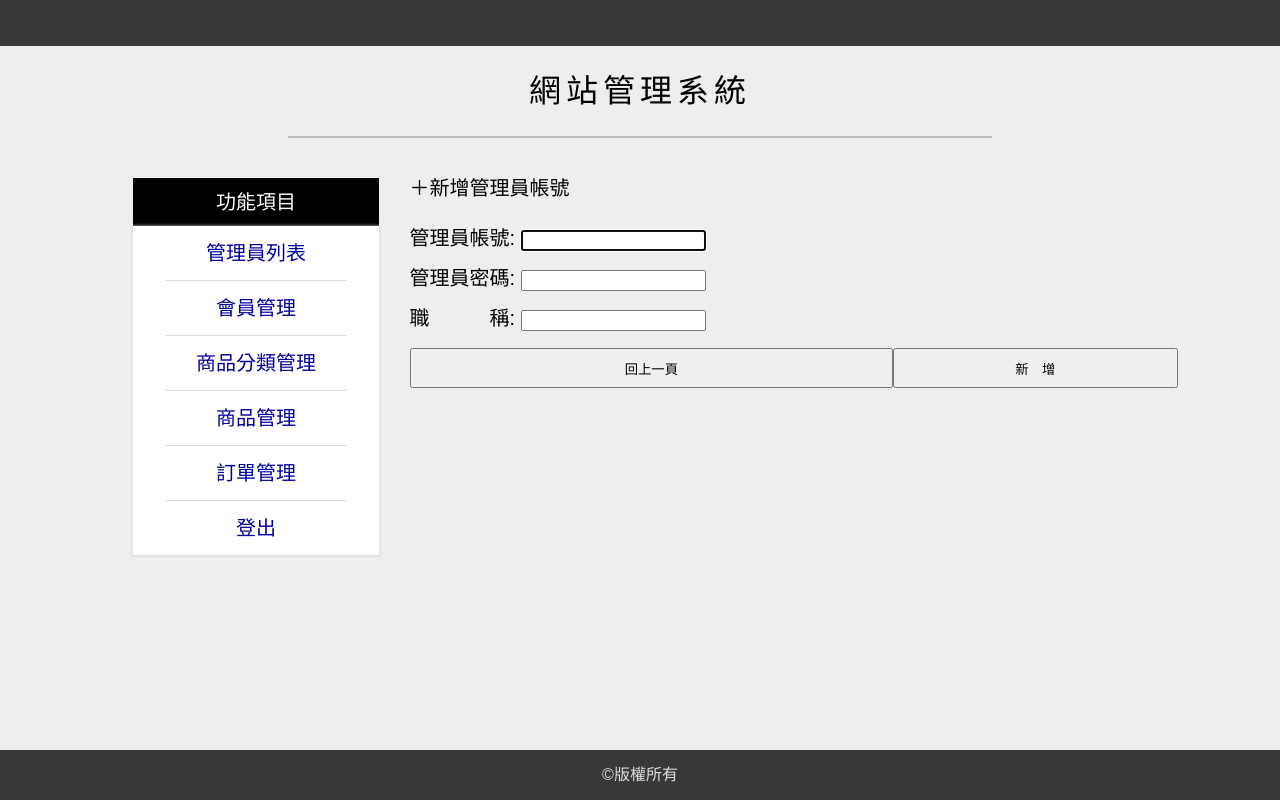
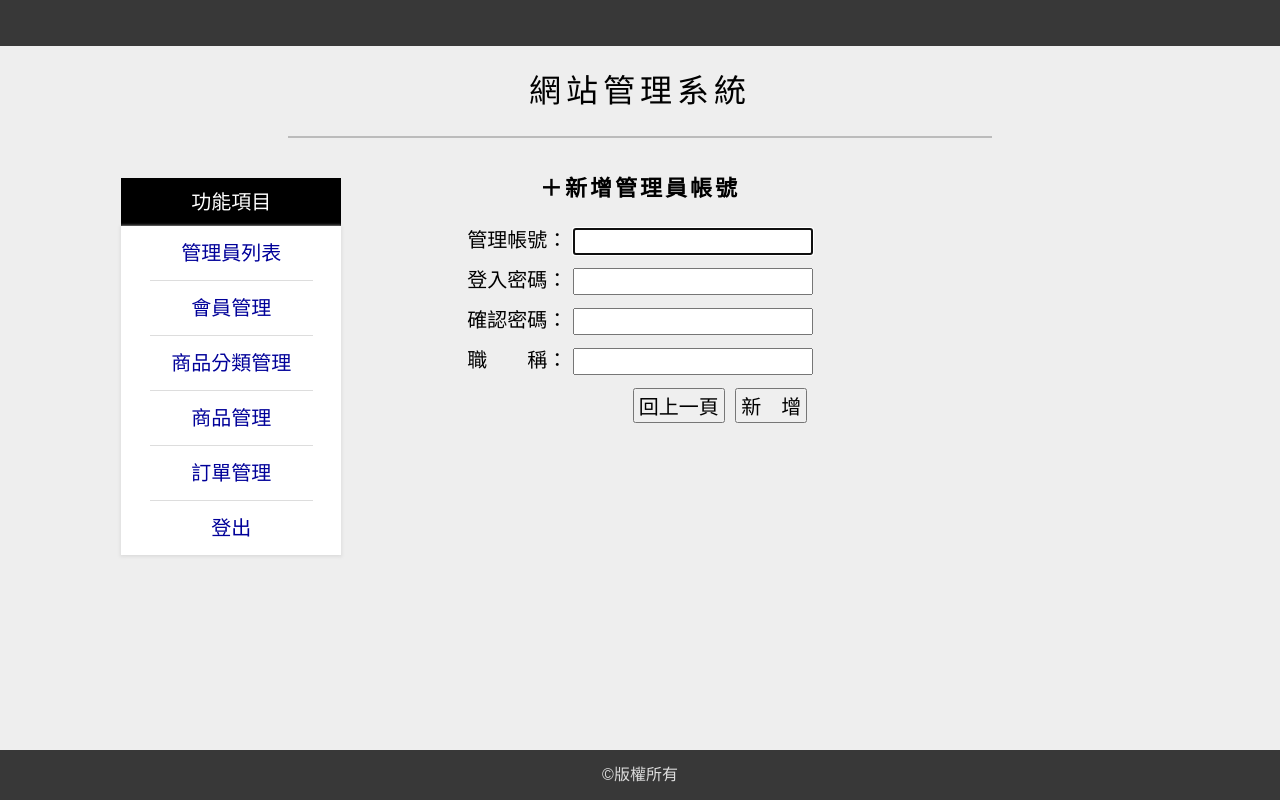
Before and after one commit to Neoevans8763/shopDemo, a PHP site: page /admin/accountAdd.php in a window 1280 px wide. Run offline with PHP 8.4, Linux system fonts and the light colour scheme.

Commit message:
密碼確認功能

```diff
--- a/admin/accountAdd.php
+++ b/admin/accountAdd.php
@@ -13,22 +13,52 @@ main {
     width: 84%;
     margin: 4rem auto;
     display: grid;
-    grid-template-columns: 1fr 2.5fr;
+    grid-template-columns: 1fr 2.5fr 1fr;
     font-size: 2rem;
 }
 #menu {
-    margin: auto;
+    justify-self:end;
+    width: 22rem;
 }
 form {
     display: grid;
-    grid-template-columns: 1.7fr 1fr;
-    grid-template-rows: 5rem repeat(4,4rem);
-    /* justify-items: center; */
+    grid-template-rows: 5rem repeat(6,4rem);
+    justify-items: center;
 }
-h2, label {
-    grid-column: span 2;
+h2 {
+    font-size: 2.2rem;
+    font-weight: 600;
+    letter-spacing: 0.3rem;
+}
+input {
+    font-size: 1.8rem;
+}
+input[type="button"] {
+    padding: 0.1rem 0.4rem;
+    font-size: 2rem;
+    margin-right: 0.5rem;
+}
+input[type="submit"] {
+    padding: 0.1rem 0.4rem;
+    font-size: 2rem;
+}
+#errorMessage {
+    color: #e00;
+    margin-top: 1.4rem;
+    display: none;
 }
 </style>
+<?php
+session_start();
+if ($_SERVER["REQUEST_METHOD"] == "POST") {
+    $password = htmlspecialchars($_POST['accountPassword']);
+}
+?>
+<?php
+if ($_SERVER["REQUEST_METHOD"] == "POST") {
+    echo "<p>密碼: ".$password."</p>";
+}
+?>
 <body>
 <header>
     <div id="top"></div>
@@ -46,18 +76,50 @@ h2, label {
             <a href="<?php echo htmlspecialchars($_SERVER['PHP_SELF']."?logout=true"); ?>">登出</a>
         </div>
     </div>
-    <form method="post" action="<?php echo $_SERVER['PHP_SELF']; ?>" autocomplete="off">
+    <form method="post" action="<?php echo $_SERVER['PHP_SELF']; ?>" autocomplete="off" onsubmit=" return checkPassword()">
         <h2>＋新增管理員帳號</h2>
-        <label>管理員帳號: <input type="text" name="accountName" maxlength="20" autofocus required></label>
-        <label>管理員密碼: <input type="password" name="accountPassword" maxlength="20" required></label>
-        <label>職　　　稱: <input type="text" name="jobTitle" maxlength="20"></label>
-        <input type="button" value="回上一頁" onclick="history.back()">
-        <input type="submit" value="新　增">
+        <label>管理帳號： <input type="text" name="accountName" maxlength="20" autofocus required></label>
+        <label>登入密碼： <input type="password" name="accountPassword" maxlength="20" required></label>
+        <label>確認密碼： <input type="password" name="accountRepassword" maxlength="20" required></label>
+        <label>職　　稱： <input type="text" name="jobTitle" maxlength="20"></label>
+        <div id="formButton">
+            <label>　　　　　　　　<input type="button" value="回上一頁" onclick="history.back()"></label>
+            <label><input type="submit" value="新　增"></label>
+        </div>
+        <label id="errorMessage">確認密碼不符!</label>
         <input type="hidden" name="MM_Insert">
     </form>
 </main>
 <footer>
     &copy;版權所有
 </footer>
+<script>
+function checkPassword() {
+    var password = document.querySelector("input[name='accountPassword']").value;
+    var repassword = document.querySelector("input[name='accountRepassword']").value;
+    var errorMessage = document.getElementById("errorMessage");
+    if (password !== repassword) {
+        errorMessage.style.display = "block";
+        return false;
+    } else {
+        alert("新增成功");
+        return true;
+    };
+};
+
+// document.querySelector("form").addEventListener("submit", function(event) {
+//     event.preventDefault();
+//     var password = document.querySelector("input[name='accountPassword']").value;
+//     var repassword = document.querySelector("input[name='accountRepassword']").value;
+//     var errorMessage = document.getElementById("errorMessage");
+//     if (password !== repassword) {
+//         errorMessage.style.display = "block";
+//         return;
+//     } else {
+//         alert("新增成功");
+//         document.querySelector("form").submit();
+//     };
+// });
+</script>
 </body>
 </html>
--- a/admin/css/adminBase.css
+++ b/admin/css/adminBase.css
@@ -3,6 +3,9 @@ html {
     font-size: 10px;
     font-family: sans-serif;
     background-color: #eee;
+}
+body {
+    min-width: 1000px;
 }
 #top {
     height: 4.6rem;
```
